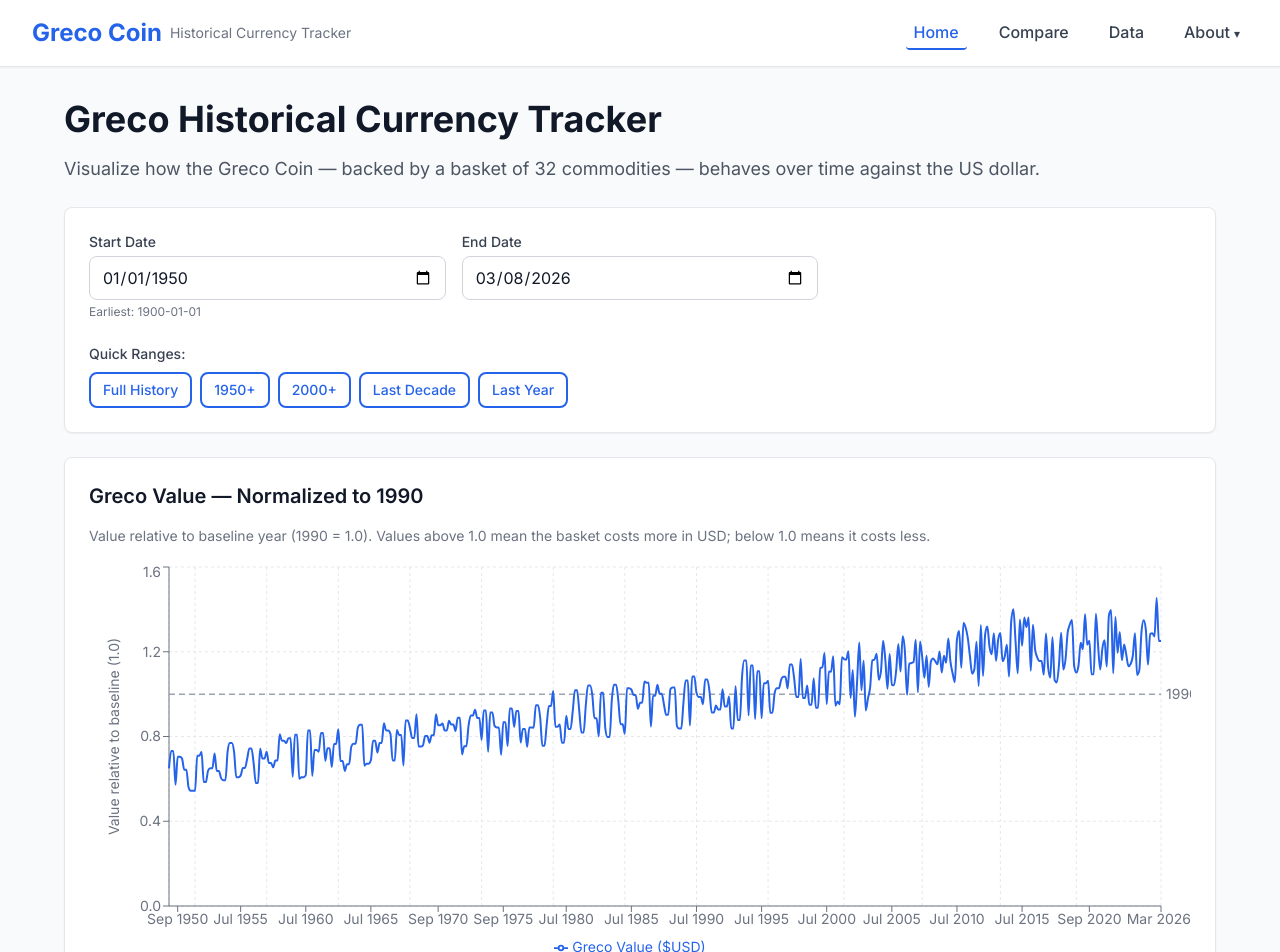
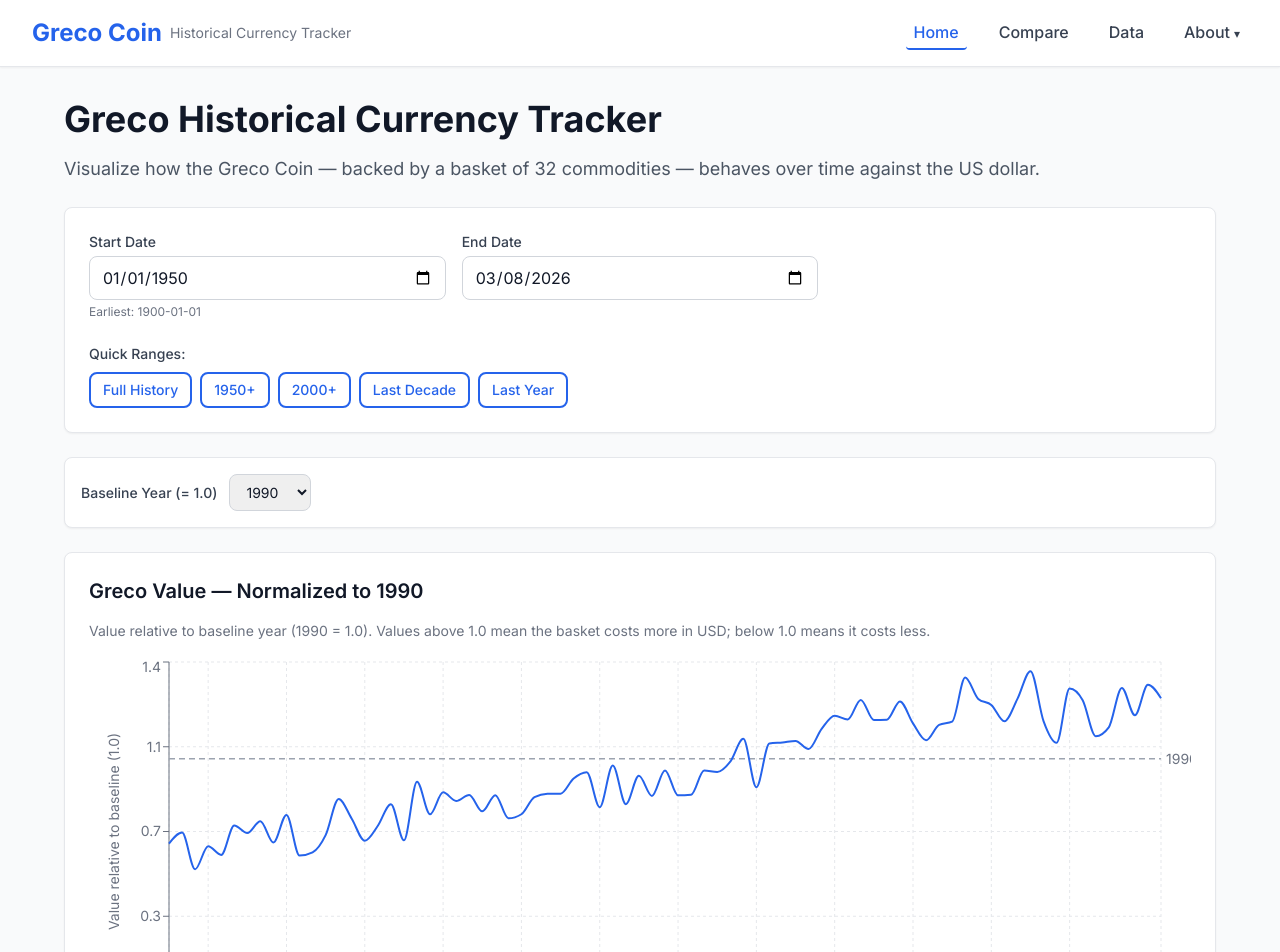
Before and after one commit to jemustain/greco-coin, a Next.js app: page / in a window 1280 px wide. Shown: the top 952 px of the page. Built offline with nearby package versions, Linux system fonts and the light colour scheme.

Commit message:
feat: re-add baseline year selector and smart downsampling (#20)

```diff
--- a/src/app/page.tsx
+++ b/src/app/page.tsx
@@ -23,7 +23,7 @@ import CommoditySelector from '@/components/charts/CommoditySelector'
 import Loading from '@/components/ui/Loading'
 import { loadCommodities } from '@/lib/data/loader'
 import { convertToTimeSeriesData, sampleDataForPerformance, assignColors } from '@/lib/utils/chart'
-import { normalizeToBaseline, normalizePricesToBaseline } from '@/lib/utils/normalize'
+import { normalizeToBaseline, normalizePricesToBaseline, getAvailableYears, downsampleTimeSeries } from '@/lib/utils/normalize'
 import { presetRanges } from '@/lib/utils/date'
 import { formatDate } from '@/lib/utils/date'
 import { TimeSeriesDataPoint } from '@/lib/utils/chart'
@@ -60,7 +60,7 @@ export default function HomePage() {
   const [chartData, setChartData] = useState<TimeSeriesDataPoint[]>([])
   const [loading, setLoading] = useState(true)
   const [error, setError] = useState<string | null>(null)
-  const baselineYear = 1990
+  const [baselineYear, setBaselineYear] = useState(1990)
 
   // Commodity state
   const [allCommodities, setAllCommodities] = useState<CommodityInfo[]>([])
@@ -131,6 +131,18 @@ export default function HomePage() {
     [chartData, baselineYear]
   )
 
+  // Available years for baseline selector
+  const availableYears = useMemo(
+    () => getAvailableYears(chartData),
+    [chartData]
+  )
+
+  // Downsample normalized data based on date range
+  const downsampledChartData = useMemo(
+    () => downsampleTimeSeries(normalizedChartData, startDate, endDate),
+    [normalizedChartData, startDate, endDate]
+  )
+
 
   // Load commodity data when selection changes
   useEffect(() => {
@@ -195,6 +207,12 @@ export default function HomePage() {
       })
   }, [selectedCommodities, startDate, endDate, baselineYear])
 
+  // Downsample commodity chart data
+  const downsampledCommodityData = useMemo(
+    () => downsampleTimeSeries(commodityChartData, startDate, endDate),
+    [commodityChartData, startDate, endDate]
+  )
+
   // Load production data when selection changes
   useEffect(() => {
     if (selectedProductionCommodities.length === 0) {
@@ -220,18 +238,18 @@ export default function HomePage() {
         }
         setProductionMetadata(metaMap)
 
-        // Normalize to 1990 baseline
+        // Normalize to baseline year
         const allYears = new Set<number>()
         const normalizedSeries: Record<string, Map<number, number>> = {}
 
         for (const [commodityId, points] of Object.entries(data.commodities)) {
           const prodArray = points as Array<{ year: number; production: number }>
           // Find 1990 value for baseline
-          const baseline1990 = prodArray.find(p => p.year === 1990)
+          const baseline1990 = prodArray.find(p => p.year === baselineYear)
           let baselineVal = baseline1990?.production
           if (!baselineVal) {
             // Closest year fallback
-            const sorted = [...prodArray].sort((a, b) => Math.abs(a.year - 1990) - Math.abs(b.year - 1990))
+            const sorted = [...prodArray].sort((a, b) => Math.abs(a.year - baselineYear) - Math.abs(b.year - baselineYear))
             baselineVal = sorted[0]?.production || 1
           }
 
@@ -258,7 +276,7 @@ export default function HomePage() {
         console.error('Failed to load production data:', err)
         setProductionLoading(false)
       })
-  }, [selectedProductionCommodities])
+  }, [selectedProductionCommodities, baselineYear])
 
   const handleDateRangeChange = (start: Date, end: Date) => {
     setStartDate(start)
@@ -290,6 +308,25 @@ export default function HomePage() {
           endDate={endDate}
           onDateRangeChange={handleDateRangeChange}
         />
+
+        {/* Baseline Year Selector */}
+        {availableYears.length > 0 && (
+          <div className="bg-white p-4 rounded-lg shadow-sm border border-gray-200 flex items-center gap-3">
+            <label htmlFor="baseline-year" className="text-sm font-medium text-gray-700 whitespace-nowrap">
+              Baseline Year (= 1.0)
+            </label>
+            <select
+              id="baseline-year"
+              value={baselineYear}
+              onChange={(e) => setBaselineYear(Number(e.target.value))}
+              className="px-3 py-2 border border-gray-300 rounded-lg focus:ring-2 focus:ring-greco-primary focus:border-transparent text-sm"
+            >
+              {availableYears.map((year) => (
+                <option key={year} value={year}>{year}</option>
+              ))}
+            </select>
+          </div>
+        )}
 
         {/* Normalized Greco Chart */}
         <div className="bg-white p-6 rounded-lg shadow-sm border border-gray-200">
@@ -335,11 +372,11 @@ export default function HomePage() {
             </div>
           )}
 
-          {!loading && !error && normalizedChartData.length > 0 && (
+          {!loading && !error && downsampledChartData.length > 0 && (
             <div className="chart-container">
               <ResponsiveContainer width="100%" height={400}>
                 <LineChart
-                  data={normalizedChartData}
+                  data={downsampledChartData}
                   margin={{ top: 5, right: 30, left: 20, bottom: 5 }}
                 >
                   <CartesianGrid strokeDasharray="3 3" stroke="#e5e7eb" />
@@ -417,11 +454,11 @@ export default function HomePage() {
               </div>
             )}
 
-            {!commodityLoading && commodityChartData.length > 0 && (
+            {!commodityLoading && downsampledCommodityData.length > 0 && (
               <div className="chart-container">
                 <ResponsiveContainer width="100%" height={350}>
                   <LineChart
-                    data={commodityChartData}
+                    data={downsampledCommodityData}
                     margin={{ top: 5, right: 30, left: 20, bottom: 5 }}
                   >
                     <CartesianGrid strokeDasharray="3 3" stroke="#e5e7eb" />
@@ -486,7 +523,7 @@ export default function HomePage() {
               </div>
             )}
 
-            {!commodityLoading && commodityChartData.length === 0 && (
+            {!commodityLoading && downsampledCommodityData.length === 0 && (
               <div className="flex items-center justify-center h-40 text-gray-500">
                 No price data available for selected commodities in this date range.
               </div>
@@ -500,7 +537,7 @@ export default function HomePage() {
             World Production Volume
           </h2>
           <p className="text-sm text-gray-500 mb-4">
-            Annual production volumes for selected commodities. All values normalized to 1990 = 1.0 for comparison across different units.
+            Annual production volumes for selected commodities. All values normalized to {baselineYear} = 1.0 for comparison across different units.
           </p>
 
           <CommoditySelector
@@ -536,7 +573,7 @@ export default function HomePage() {
                         style={{ fontSize: '0.75rem' }}
                         tickFormatter={formatNormalizedYAxis}
                         label={{
-                          value: 'Production relative to 1990 (1.0)',
+                          value: `Production relative to ${baselineYear} (1.0)`,
                           angle: -90,
                           position: 'insideLeft',
                           style: { textAnchor: 'middle', fontSize: '0.75rem', fill: '#6b7280' },
@@ -548,7 +585,7 @@ export default function HomePage() {
                         strokeDasharray="6 4"
                         strokeWidth={1.5}
                         label={{
-                          value: '1990 baseline',
+                          value: `${baselineYear} baseline`,
                           position: 'right',
                           fontSize: 11,
                           fill: '#6b7280',
--- a/src/lib/utils/normalize.ts
+++ b/src/lib/utils/normalize.ts
@@ -105,3 +105,39 @@ export function getAvailableYears(data: TimeSeriesDataPoint[]): number[] {
   const years = [...new Set(data.map((d) => d.dateObj.getFullYear()))]
   return years.sort((a, b) => a - b)
 }
+
+/**
+ * Smart downsampling based on date range span.
+ * - ≤ 2 years: all monthly points
+ * - 2–10 years: quarterly (every 3 months)
+ * - 10–30 years: semi-annual (every 6 months)
+ * - 30+ years: annual (one per year)
+ */
+export function downsampleTimeSeries<T extends { date: string }>(
+  data: T[],
+  startDate: Date,
+  endDate: Date
+): T[] {
+  if (data.length === 0) return data
+
+  const spanMs = endDate.getTime() - startDate.getTime()
+  const spanYears = spanMs / (365.25 * 24 * 60 * 60 * 1000)
+
+  if (spanYears <= 2) return data
+
+  let intervalMonths: number
+  if (spanYears <= 10) intervalMonths = 3
+  else if (spanYears <= 30) intervalMonths = 6
+  else intervalMonths = 12
+
+  // Group by bucket and pick first point in each bucket
+  const seen = new Set<string>()
+  return data.filter((point) => {
+    const d = new Date(point.date)
+    const bucketMonth = Math.floor(d.getMonth() / intervalMonths) * intervalMonths
+    const key = `${d.getFullYear()}-${bucketMonth}`
+    if (seen.has(key)) return false
+    seen.add(key)
+    return true
+  })
+}
```
